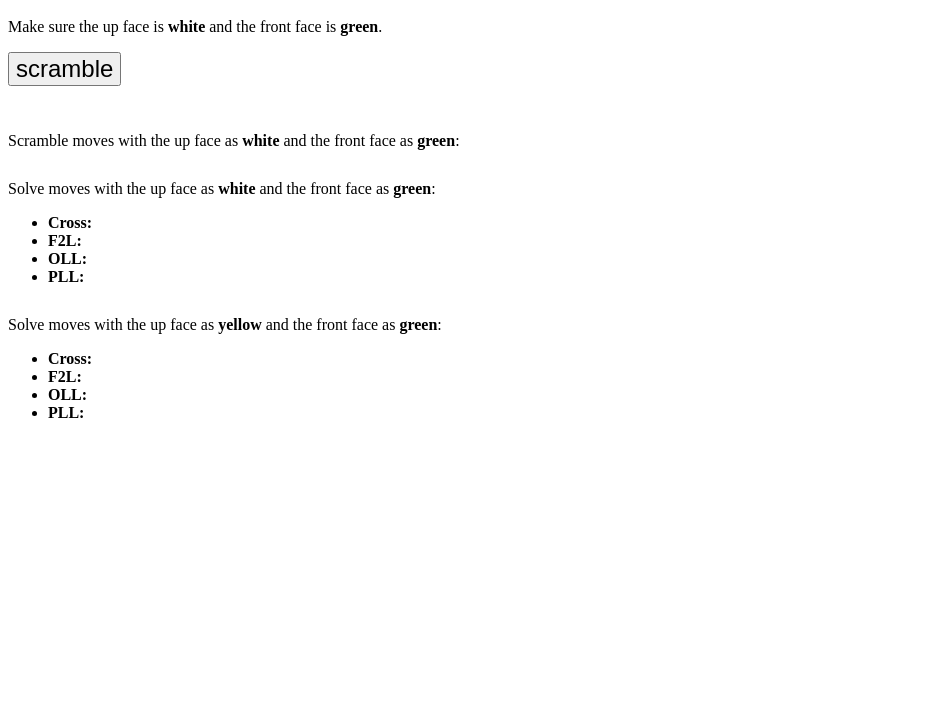
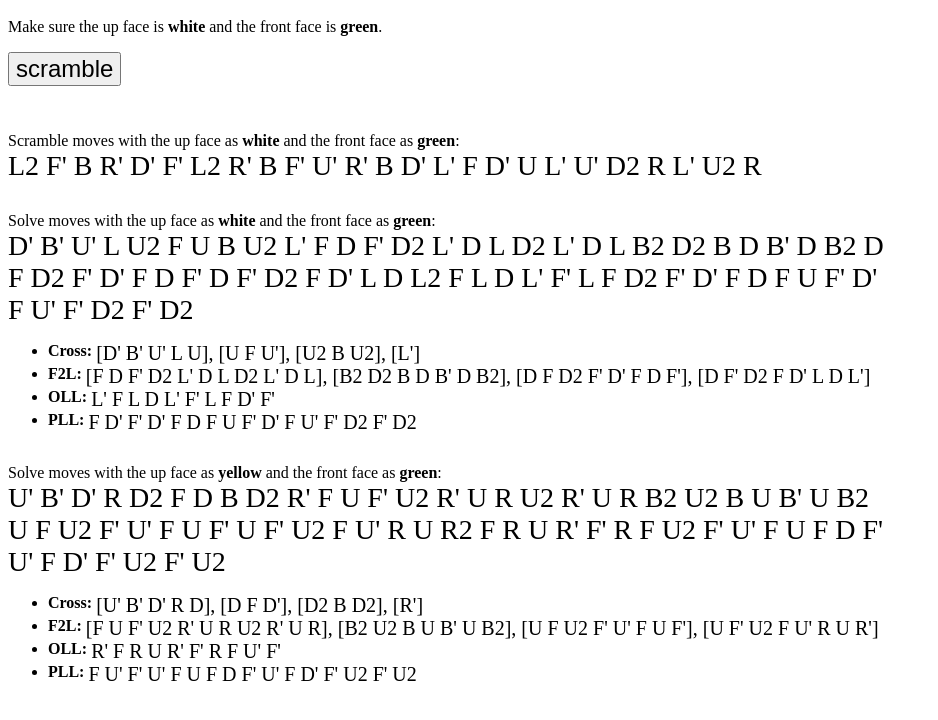
Before and after one commit to slammayjammay/rubiks-cube-solver-demo, a website: page index.html in a window 1280 px wide. Shown: the part 48-768 px from the top of the page, without its empty margins (0-938 px from the left). Drawn offline with nearby package versions, Linux system fonts and the light colour scheme; files that its build step writes are made by us from their sources.

Commit message:
Rename AGAIN

```diff
--- a/index.html
+++ b/index.html
@@ -1,6 +1,6 @@
 <html>
 	<head>
-		<link rel="stylesheet" href="./dist/index.css"></link>
+		<link rel="stylesheet" href="./built-files/index.css"></link>
 	</head>
 
 	<body>
@@ -38,6 +38,6 @@
 			</ul>
 		</div>
 
-		<script src="./dist/index.js"></script>
+		<script src="./built-files/index.js"></script>
 	</body>
 </html>
```
